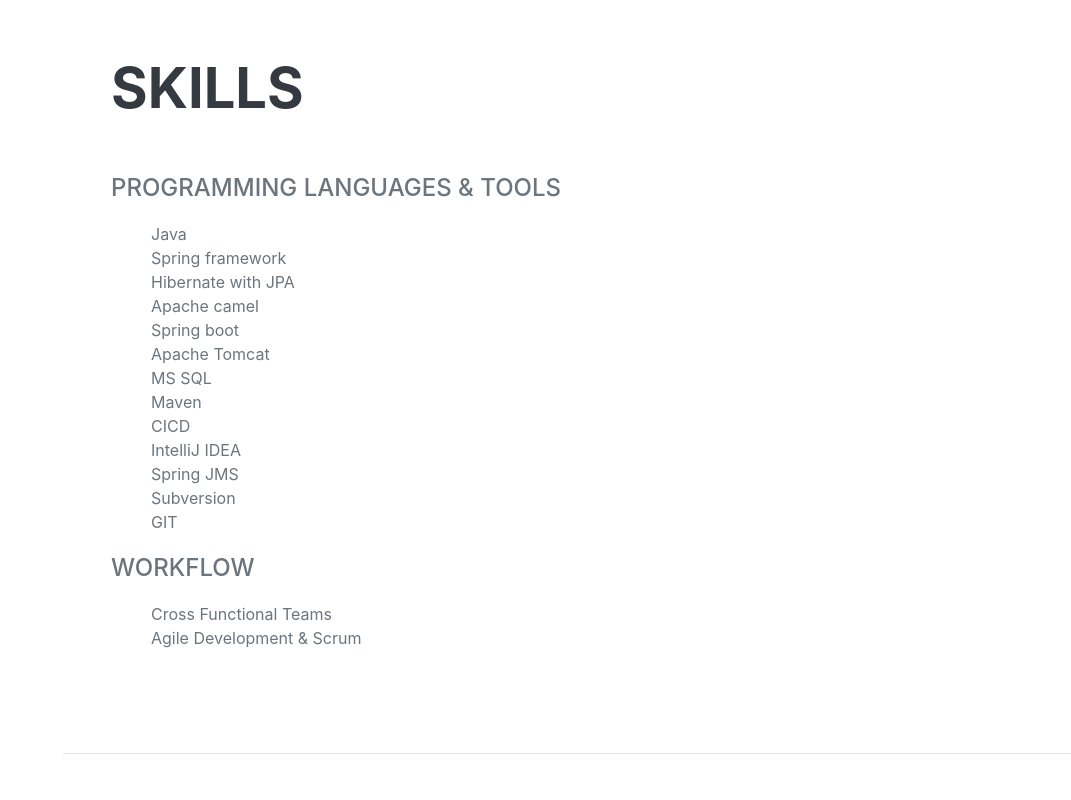
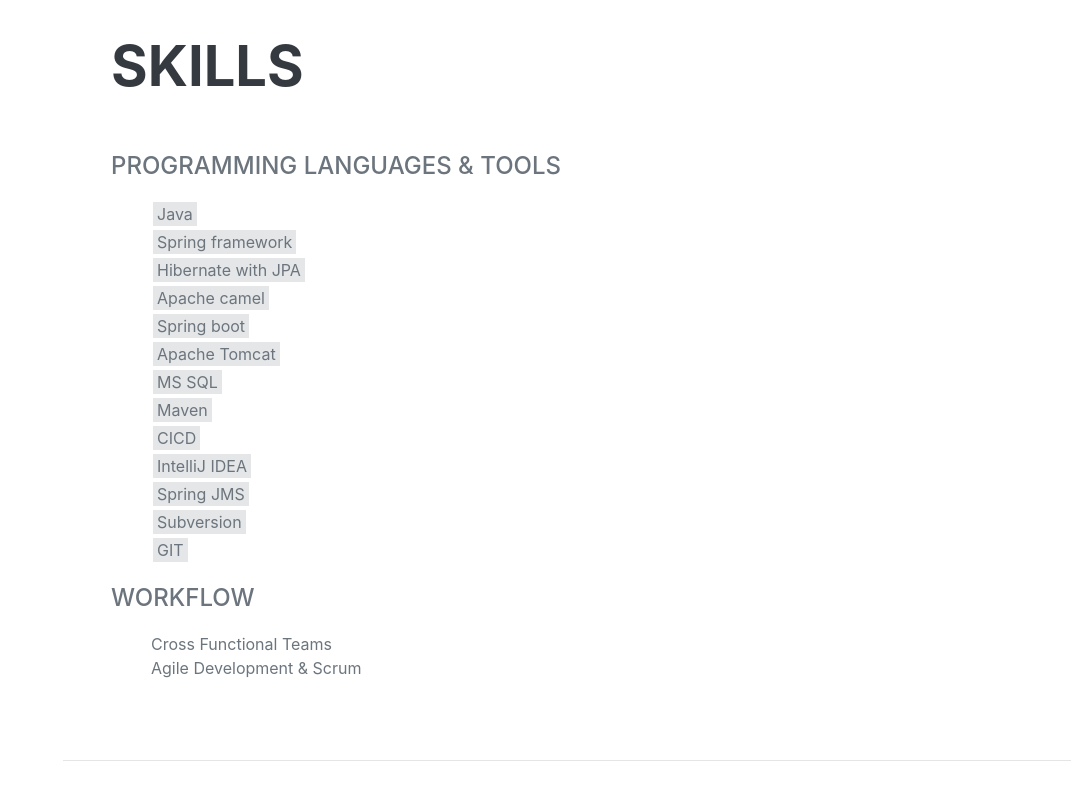
Before and after one commit to pradeepgurusamy/pradeepkumaruit.github.io, a plain HTML site: page index.html in a window 1280 px wide. Shown: the part 2879-3679 px from the top of the page, without its empty margins (209-1280 px from the left). Drawn offline with nearby package versions, Linux system fonts and the light colour scheme; a web font is replaced by a local one.

Commit message:
Added new style for skills list

```diff
--- a/index.html
+++ b/index.html
@@ -15,6 +15,15 @@
     <link href="https://fonts.googleapis.com/css?family=Muli:400,400i,800,800i" rel="stylesheet" type="text/css"/>
     <!-- Core theme CSS (includes Bootstrap)-->
     <link href="css/styles.css" rel="stylesheet"/>
+    <style>
+        span.skill {
+            padding: 2px 4px;
+            background: #E4E6E8;
+        }
+        li.skill {
+            padding: 2px;
+        }
+    </style>
 </head>
 <body id="page-top">
 <!-- Navigation-->
@@ -164,19 +173,19 @@
                 <li class="list-inline-item"><i class="fab fa-npm"></i></li>
             </ul>-->
             <ol class="fa-ul mb-3">
-                <li>Java</li>
-                <li>Spring framework</li>
-                <li>Hibernate with JPA</li>
-                <li>Apache camel</li>
-                <li>Spring boot</li>
-                <li>Apache Tomcat</li>
-                <li>MS SQL</li>
-                <li>Maven</li>
-                <li>CICD</li>
-                <li>IntelliJ IDEA</li>
-                <li>Spring JMS</li>
-                <li>Subversion</li>
-                <li>GIT</li>
+                <li class="skill"><span class="skill">Java</span></li>
+                <li class="skill"><span class="skill">Spring framework</span></li>
+                <li class="skill"><span class="skill">Hibernate with JPA</span></li>
+                <li class="skill"><span class="skill">Apache camel</span></li>
+                <li class="skill"><span class="skill">Spring boot</span></li>
+                <li class="skill"><span class="skill">Apache Tomcat</span></li>
+                <li class="skill"><span class="skill">MS SQL</span></li>
+                <li class="skill"><span class="skill">Maven</span></li>
+                <li class="skill"><span class="skill">CICD</span></li>
+                <li class="skill"><span class="skill">IntelliJ IDEA</span></li>
+                <li class="skill"><span class="skill">Spring JMS</span></li>
+                <li class="skill"><span class="skill">Subversion</span></li>
+                <li class="skill"><span class="skill">GIT</span></li>
             </ol>
             <div class="subheading mb-3">Workflow</div>
             <ul class="fa-ul mb-0">
```
